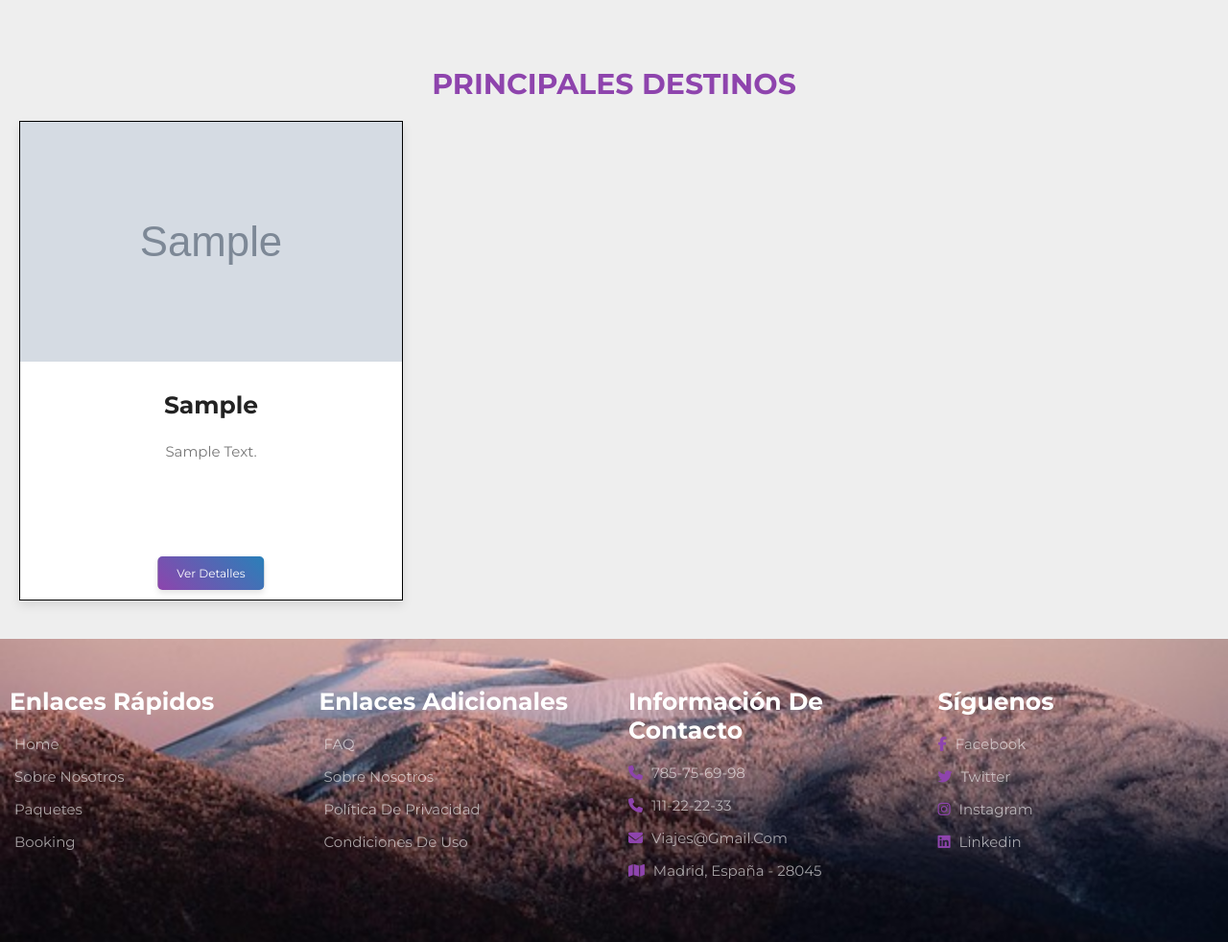
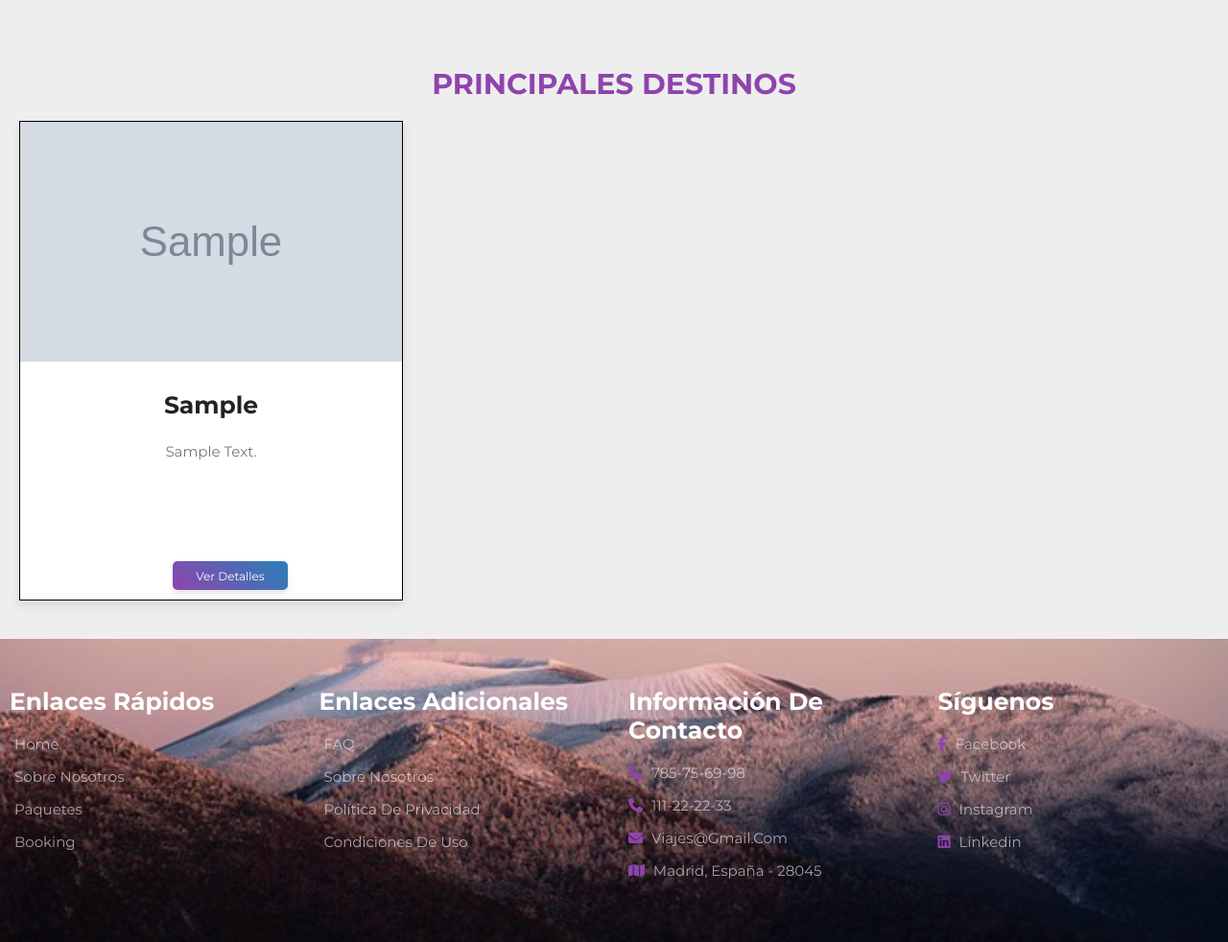
Before and after one commit to almudenadomenech/PROYECTO_VIAJES, a PHP site: page /paquetes/paquetes.php in a window 1280 px wide. Shown: the part 314-1296 px from the top of the page at 96% size. Run offline with PHP 8.4, Linux system fonts and the light colour scheme; tables that the repository leaves empty or names only in its code hold one stand-in row (values such as "Sample post"); grey boxes marked "Sample" are stand-in pictures.

Commit message:
modificacion de botones en paquetes

```diff
--- a/css/style.css
+++ b/css/style.css
@@ -207,7 +207,7 @@ section {
 
 
 
-/* ESTILOS PARA LOS BOTONES GENÉRICOS */
+
 
 /* ESTILOS PARA LOS BOTONES GENÉRICOS */
 .btn {
@@ -762,24 +762,26 @@ section {
 /* Caja de paquete */
 .packages .box-container .box {
     display: flex;
-    flex-direction: column;  /* Asegura que los elementos se apilen verticalmente */
+    flex-direction: column;
+    justify-content: space-between;
     background: var(--white);
     border: 1px solid black;
     box-shadow: var(--box-shadow);
-    min-height: 500px; /* Altura mínima */
+    min-height: 500px;
     position: relative;
-    padding-bottom: 4rem; /* Espacio para los botones */
-}
-
+    padding-bottom: 4rem;
+    width: 100%;
+}
 /* Estilo del contenido dentro de la caja */
 .packages .box-container .box .content {
     padding: 2rem;
     text-align: center;
-    flex-grow: 1;  /* Hace que el contenido ocupe el espacio restante */
+    flex-grow: 1;  /* Asegura que el contenido ocupe el espacio restante */
     display: flex;
     flex-direction: column;
-    justify-content: space-between;  /* Distribuye el contenido hacia arriba y abajo */
-}
+    justify-content: space-between;
+}
+
 
 /* Título dentro del contenido */
 .packages .box-container .box .content h3 {
@@ -809,14 +811,10 @@ section {
     padding: 1rem 0;
 }
 
-/* Aplica solo al botón general, NO a los de admin */
+/* Aplica solo al botón general (NO a los de admin) */
 .packages .box-container .box .content > .btn {
-    margin-top: 1rem;
-    position: absolute;
-    bottom: 1rem;
-    left: 50%;
-    transform: translateX(-50%);
-    padding: 1rem 2rem;
+    margin-top: 1rem;  /* Espacio superior para separar el contenido */
+    padding: 1rem 2rem;  /* Estilo general de los botones */
     background-color: var(--black);
     color: var(--white);
     text-transform: capitalize;
@@ -825,6 +823,7 @@ section {
     box-shadow: 0 4px 6px rgba(0, 0, 0, 0.1);
     transition: background-color 0.3s ease;
 }
+
 
 
 /* Hover en el botón */
@@ -859,39 +858,95 @@ section {
 .packages .load-more-packages .btn:hover {
     background-color: var(--main-color);
 }
-
-
-
-
-
-/* Contenedor de botones admin */
+/* Contenedor de los botones de administración */
 .admin-btns {
     display: flex;
-    justify-content: space-between;
-    gap: 1rem;
-    margin-top: auto;  /* Asegura que se vayan al final del contenedor */
-    padding-top: 1rem;  /* Espacio superior */
-    width: 100%;  /* Hace que el contenedor ocupe todo el ancho disponible */
-}
-
-/* Botones */
+    flex-direction: row;  /* Alinea los botones horizontalmente */
+    justify-content: center;  /* Centra los botones horizontalmente */
+    align-items: center;  /* Centra los botones verticalmente */
+    gap: 1rem;  /* Espacio entre los botones */
+    width: 100%;  /* Asegura que ocupe todo el ancho disponible */
+    padding: 1rem;  /* Agrega un poco de espacio interno */
+    box-sizing: border-box;  /* Evita que el padding afecte el ancho */
+    position: absolute;  /* Asegura que los botones estén al fondo */
+    bottom: 0;  /* Alinea los botones al fondo */
+    overflow: hidden; /* Evita que el contenido se desborde */
+    flex-wrap: wrap; /* Permite que los botones se ajusten a la siguiente línea si es necesario */
+}
+
+/* Botones individuales */
 .admin-btns .btn {
-    padding: 1rem 2rem;
+    text-align: center;  /* Centra el texto dentro del botón */
+    padding: 0.75rem 1.5rem;  /* Relleno de los botones */
     background-color: var(--black);
     color: var(--white);
     text-transform: capitalize;
     border-radius: 5px;
     text-decoration: none;
-    text-align: center;
-    width: 48%;  /* Los botones se distribuyen igualmente */
     box-shadow: 0 4px 6px rgba(0, 0, 0, 0.1);
     transition: background-color 0.3s ease;
-}
-
-/* Hover en los botones */
+    min-width: 120px;  /* Establece el ancho mínimo para los botones */
+    max-width: 100%; /* Limita el ancho máximo de los botones */
+    width: auto; /* Los botones se ajustan al tamaño necesario */
+    flex-grow: 0; /* No permite que los botones crezcan de manera automática */
+    box-sizing: border-box; /* Asegura que el padding no afecte el tamaño total */
+}
+
+/* Efecto hover en los botones */
 .admin-btns .btn:hover {
-    background-color: var(--main-color);
-}
+    background-color: var(--main-color); /* Cambio de color al pasar el ratón */
+}
+
+/* Media Query para pantallas pequeñas (hasta 768px) */
+@media (max-width: 768px) {
+    .admin-btns {
+        flex-direction: column; /* Hace que los botones se apilen verticalmente */
+        gap: 0.5rem; /* Reduce el espacio entre los botones */
+    }
+
+    .admin-btns .btn {
+        width: 100%; /* Los botones ocupan todo el ancho disponible */
+        min-width: 0; /* Permite que los botones no tengan un mínimo fijo y se ajusten mejor */
+        max-width: 100%; /* Asegura que los botones no se desborden */
+    }
+}
+
+/* Media Query para pantallas aún más pequeñas (máximo 480px) */
+@media (max-width: 480px) {
+    .admin-btns .btn {
+        font-size: 1.2rem; /* Ajusta el tamaño de la fuente */
+        padding: 0.8rem 1.2rem; /* Ajusta el tamaño del padding */
+        min-width: 120px; /* Asegura que los botones no sean demasiado pequeños */
+    }
+}
+
+
+/* Botones centrados cuando hay uno */
+.admin-btns.single-btn {
+    align-items: center; /* Centra horizontalmente */
+    justify-content: center; /* Centra verticalmente, si hay más espacio */
+}
+
+
+
+
+/* Asegura que el contenedor de los botones siempre esté al fondo del contenedor */
+.packages .box-container .box {
+    display: flex;
+    flex-direction: column; /* Apilar los elementos verticalmente */
+    justify-content: space-between; /* Deja espacio entre los elementos (contenido y botones) */
+    background: var(--white);
+    border: 1px solid black;
+    box-shadow: var(--box-shadow);
+    min-height: 500px; /* Altura mínima para el contenedor */
+    position: relative;
+    padding-bottom: 4rem; /* Espacio para los botones */
+    width: 100%; /* Asegura que ocupe el 100% del contenedor */
+}
+
+
+
+
 
 
 /* ----------------------PAQUETES DETAIL-------------------------- */
--- a/paquetes/paquetes.php
+++ b/paquetes/paquetes.php
@@ -80,8 +80,11 @@ if (mysqli_num_rows($result) == 0) {
         <a href="eliminar-paquete.php?id=<?= $paquete['id'] ?>" class="btn btn-eliminar">Eliminar</a>
     </div>
 <?php else: ?>
+    <div class="admin-btns">
         <a href="paquetes-detail.php?id=<?= $paquete['id'] ?>" class="btn">Ver detalles</a>
+    </div>
 <?php endif; ?>
+
 
 
 
```
Lines whose indentation alone changed are shown as unchanged.
